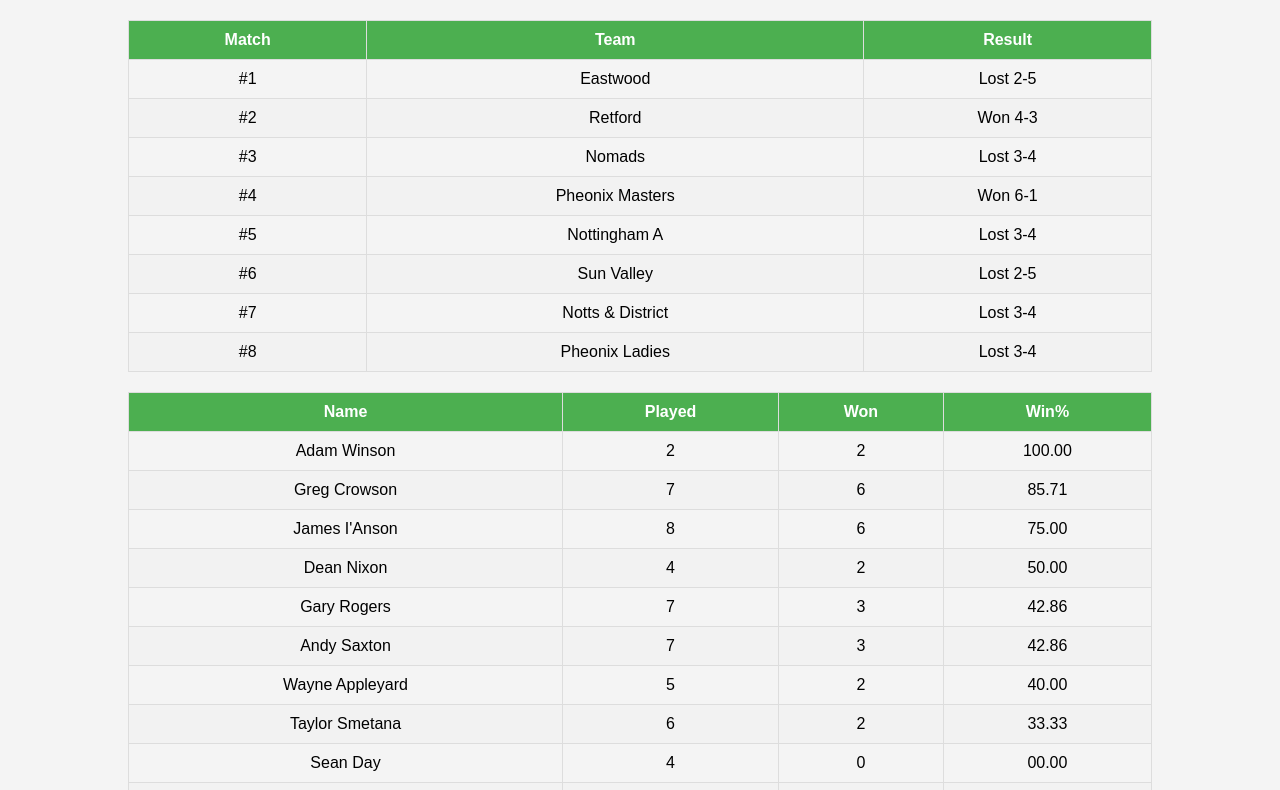
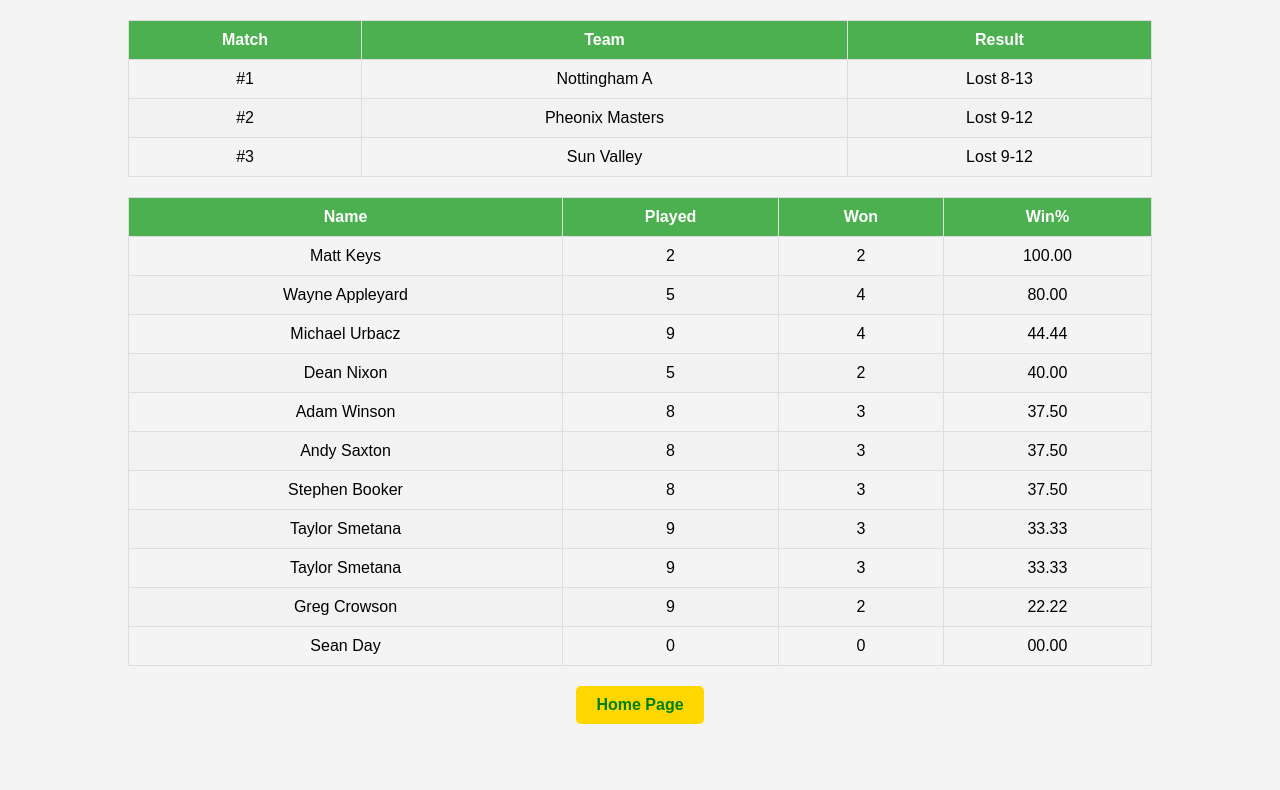
Before and after one commit to StaplefordCCIL/match-day-one, a plain HTML site: page index.html in a window 1280 px wide. Shown: the part 58-848 px from the top of the page. After the commit the page ends 800 px from the top, so only its background shows below. Drawn offline with Linux system fonts and the light colour scheme.

Commit message:
Update index.html

```diff
--- a/index.html
+++ b/index.html
@@ -73,7 +73,7 @@
 <body>
 
 <header>
-    <h1>Cup Match Day 2025</h1>
+    <h1>League Match Day 1 2025</h1>
 </header>
 
 <!-- Table for Match Results -->
@@ -88,43 +88,18 @@
     <tbody>
         <tr>
             <td>#1</td>
-            <td>Eastwood</td>
-            <td>Lost 2-5</td>
+            <td>Nottingham A</td>
+            <td>Lost 8-13</td>
         </tr>
         <tr>
             <td>#2</td>
-            <td>Retford</td>
-            <td>Won 4-3</td>
+            <td>Pheonix Masters</td>
+            <td>Lost 9-12</td>
         </tr>
         <tr>
             <td>#3</td>
-            <td>Nomads</td>
-            <td>Lost 3-4</td>
-        </tr>
-        <tr>
-            <td>#4</td>
-            <td>Pheonix Masters</td>
-            <td>Won 6-1</td>
-        </tr>
-        <tr>
-            <td>#5</td>
-            <td>Nottingham A</td>
-            <td>Lost 3-4</td>
-        </tr>
-        <tr>
-            <td>#6</td>
             <td>Sun Valley</td>
-            <td>Lost 2-5</td>
-        </tr>
-        <tr>
-            <td>#7</td>
-            <td>Notts & District</td>
-            <td>Lost 3-4</td>
-        </tr>
-        <tr>
-            <td>#8</td>
-            <td>Pheonix Ladies</td>
-            <td>Lost 3-4</td>
+            <td>Lost 9-12</td>
         </tr>
     </tbody>
 </table>
@@ -141,68 +116,68 @@
     </thead>
     <tbody>
         <tr>
-            <td>Adam Winson</td>
+            <td>Matt Keys</td>
             <td>2</td>
             <td>2</td>
             <td>100.00</td>
         </tr>
         <tr>
-            <td>Greg Crowson</td>
-            <td>7</td>
-            <td>6</td>
-            <td>85.71</td>
+            <td>Wayne Appleyard</td>
+            <td>5</td>
+            <td>4</td>
+            <td>80.00</td>
         </tr>
         <tr>
-            <td>James I'Anson</td>
-            <td>8</td>
-            <td>6</td>
-            <td>75.00</td>
+            <td>Michael Urbacz</td>
+            <td>9</td>
+            <td>4</td>
+            <td>44.44</td>
         </tr>
         <tr>
             <td>Dean Nixon</td>
-            <td>4</td>
-            <td>2</td>
-            <td>50.00</td>
-        </tr>
-        <tr>
-            <td>Gary Rogers</td>
-            <td>7</td>
-            <td>3</td>
-            <td>42.86</td>
-        </tr>
-        <tr>
-            <td>Andy Saxton</td>
-            <td>7</td>
-            <td>3</td>
-            <td>42.86</td>
-        </tr>
-        <tr>
-            <td>Wayne Appleyard</td>
             <td>5</td>
             <td>2</td>
             <td>40.00</td>
         </tr>
         <tr>
+            <td>Adam Winson</td>
+            <td>8</td>
+            <td>3</td>
+            <td>37.50</td>
+        </tr>
+        <tr>
+            <td>Andy Saxton</td>
+            <td>8</td>
+            <td>3</td>
+            <td>37.50</td>
+        </tr>
+        <tr>
+            <td>Stephen Booker</td>
+            <td>8</td>
+            <td>3</td>
+            <td>37.50</td>
+        </tr>
+        <tr>
             <td>Taylor Smetana</td>
-            <td>6</td>
-            <td>2</td>
+            <td>9</td>
+            <td>3</td>
             <td>33.33</td>
         </tr>
         <tr>
-            <td>Sean Day</td>
-            <td>4</td>
-            <td>0</td>
-            <td>00.00</td>
+            <td>Taylor Smetana</td>
+            <td>9</td>
+            <td>3</td>
+            <td>33.33</td>
         </tr>
         <tr>
-            <td>Ed Pidduck</td>
-            <td>4</td>
-            <td>0</td>
-            <td>00.00</td>
+            <td>Greg Crowson</td>
+            <td>9</td>
+            <td>2</td>
+            <td>22.22</td>
         </tr>
         <tr>
-            <td>Matt Keys</td>
-            <td>2</td>
+            <td>Sean Day</td>
+            <td>0</td>
             <td>0</td>
             <td>00.00</td>
         </tr>
```
